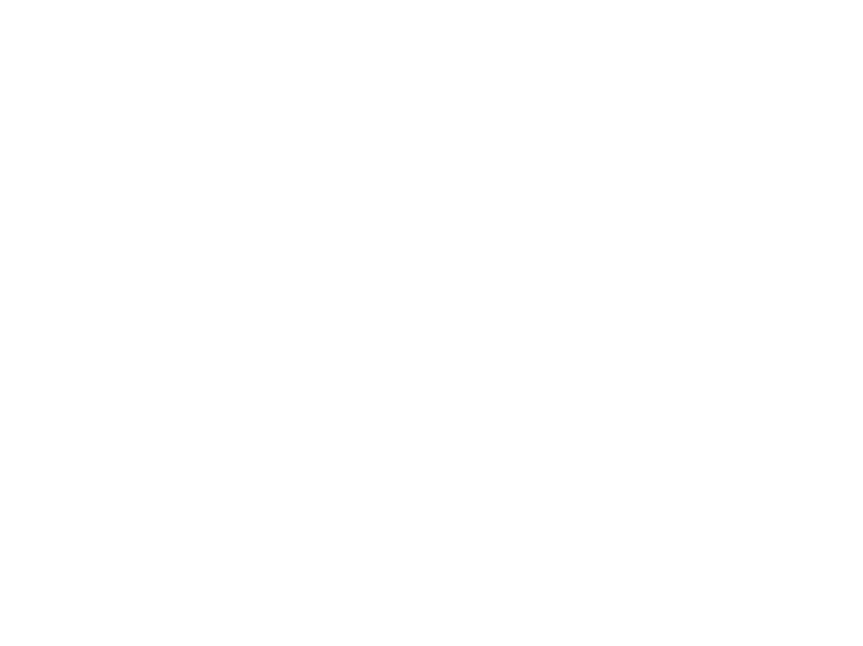
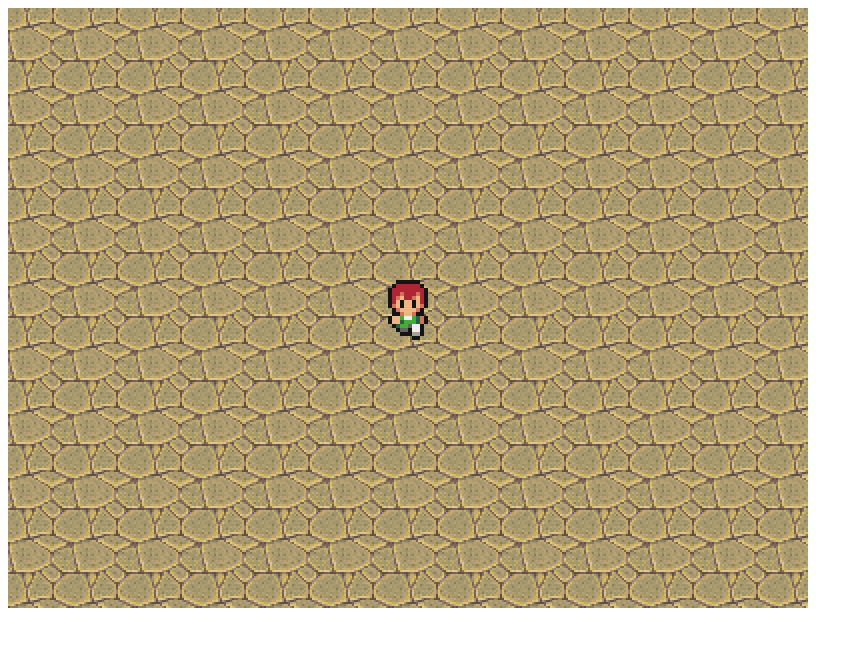
Before and after one commit to AndresNS/IMG250-FinalProject, a website: page index.html in a window 1280 px wide. Shown: the whole page, without its empty margins (0-863 px from the left). Drawn offline with Linux system fonts and the light colour scheme.

Commit message:
add scenes files, map and player movement

```diff
--- /dev/null
+++ b/assets/map/rpg_tileset.tsx
@@ -0,0 +1,4 @@
+<?xml version="1.0" encoding="UTF-8"?>
+<tileset version="1.2" tiledversion="1.2.5" name="rpg_tileset" tilewidth="32" tileheight="32" tilecount="2744" columns="8">
+ <image source="tileset_3_rpg_maker_xp_by_mataraelfay_d4hnezn.png" width="256" height="11000"/>
+</tileset>
--- a/index.html
+++ b/index.html
@@ -5,10 +5,14 @@
     <meta name="viewport" content="width=device-width, initial-scale=1.0">
     <meta http-equiv="X-UA-Compatible" content="ie=edge">
     <title>End of Semester Project - IMG250, Applied JavaScript</title>
-    <script src="src/js/phaser.min.js"></script>
+    <link rel="stylesheet" href="src/css/styles.css">
 </head>
 <body>
+    <div class="game-container"></div>
 
-    <script src="index.js"></script>
+    <script src="src/lib/phaser.min.js"></script>
+    <script src="src/js/boot-scene.js"></script>
+    <script src="src/js/world-scene.js"></script>
+    <script src="src/js/index.js"></script>
 </body>
 </html>
--- a/package.json
+++ b/package.json
@@ -2,7 +2,7 @@
   "name": "final-project",
   "version": "1.0.0",
   "description": "End of semester project for IMG 250, Applied Javascript",
-  "main": "index.js",
+  "main": "src/js/index.js",
   "scripts": {
     "test": "echo \"Error: no test specified\" && exit 1"
   },
--- /dev/null
+++ b/src/js/boot-scene.js
@@ -0,0 +1,23 @@
+var BootScene = new Phaser.Class({
+
+	Extends: Phaser.Scene,
+
+	initialize: function BootScene() {
+		Phaser.Scene.call(this, { key: "BootScene" });
+	}, //End initialize
+
+	preload: function () {
+		//map
+		this.load.image("background", "assets/map/rpg-map.png");
+
+		//character
+		this.load.spritesheet("player", "assets/RPG_assets.png", { frameWidth: 16, frameHeight: 16 });
+
+
+	}, //End preload
+
+	create: function () {
+		//Starts the World Scene
+		this.scene.start("WorldScene");
+	} //End create
+});
--- /dev/null
+++ b/src/js/index.js
@@ -0,0 +1,21 @@
+var config = {
+	type: Phaser.AUTO,
+	parent: "game-container",
+	width: 400,
+	height: 300,
+	zoom: 2,
+	pixelArt: true,
+	physics: {
+		default: "arcade",
+		arcade: {
+			gravity: { y: 0 },
+			debug: false // set to true to view zones
+		}
+	},
+	scene: [
+		BootScene,
+		WorldScene
+	]
+};
+
+var game = new Phaser.Game(config);
--- /dev/null
+++ b/src/js/world-scene.js
@@ -0,0 +1,53 @@
+var WorldScene = new Phaser.Class({
+
+	Extends: Phaser.Scene,
+
+	initialize: function WorldScene() {
+		Phaser.Scene.call(this, { key: "WorldScene" });
+	},
+
+	preload: function () {
+
+	},
+
+	create: function () {
+		//map
+		this.add.sprite(500, 400, "background");
+
+		// this.physics.world.bounds.width = map.widthInPixels;
+		// this.physics.world.bounds.height = map.heightInPixels;
+		// this.player.setCollideWorldBounds(true);
+
+		//player
+		this.player = this.physics.add.sprite(this.sys.game.config.width / 2, this.sys.game.config.height / 2, "player", 6);
+		this.player.setScale(2);
+
+		//user inputs
+		this.cursors = this.input.keyboard.createCursorKeys();
+
+		//camera
+		this.cameras.main.setBounds(0, 0, 3200, 3200);
+		this.cameras.main.startFollow(this.player);
+		this.cameras.main.roundPixels = true;
+
+	},
+
+	update: function () {
+		this.player.body.setVelocity(0);
+
+		// Horizontal movement
+		if (this.cursors.left.isDown) {
+			this.player.body.setVelocityX(-160);
+		}
+		else if (this.cursors.right.isDown) {
+			this.player.body.setVelocityX(160);
+		}
+		// Vertical movement
+		if (this.cursors.up.isDown) {
+			this.player.body.setVelocityY(-160);
+		}
+		else if (this.cursors.down.isDown) {
+			this.player.body.setVelocityY(160);
+		}
+	}
+});
```
Also changed, not shown: README.md, assets/RPG_assets.png (added), assets/map/rpg-map.png (added), src/css/styles.css (added), src/lib/phaser.min.js (renamed from src/js/phaser.min.js), 2 other files.
